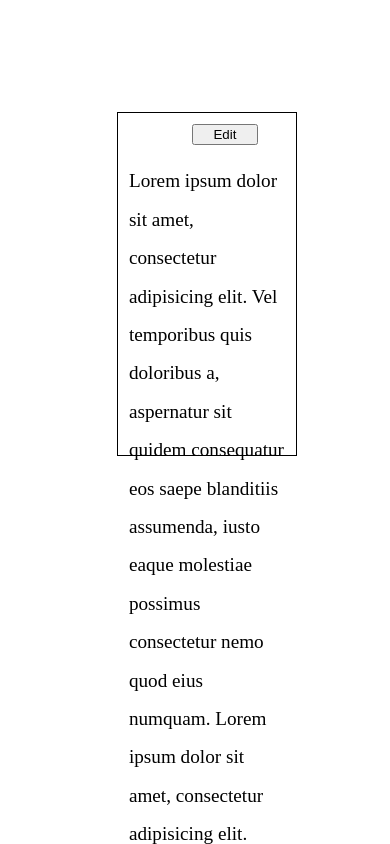
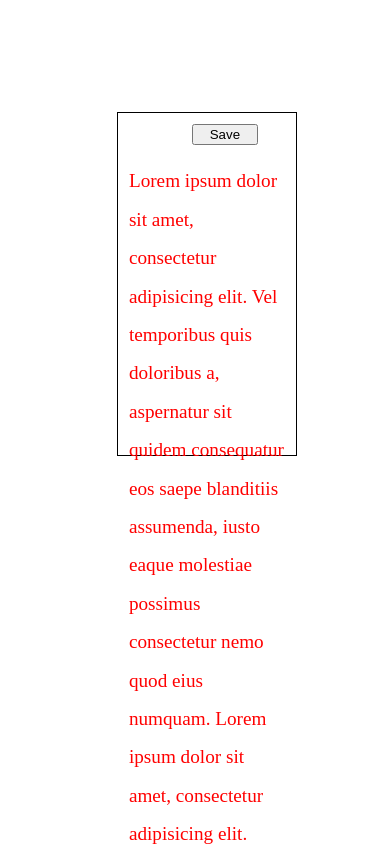
Before and after one commit to AsaToburen/make-editable, a plain HTML site: page index.html in a window 390 px wide. Both pictures are taken after a click on the button "Edit". Shown: the top 844 px of the page. Drawn offline with nearby package versions, Linux system fonts and the light colour scheme.

Commit message:
added directives and editableText

```diff
--- a/editApp.js
+++ b/editApp.js
@@ -1,15 +1,9 @@
 angular.module('editApp', [])
-  .directive('makeEditable', function($sce) {
+  .directive('makeEditable', function() {
     return {
-      template: '<input type="button" value="Edit" ng-show="!editable"><input type="button" value="Save" ng-show="editable"><span ng-transclude></span>',
+      template: '<input ng-init="editable=false" type="button" value="Edit" ng-click="editable=true" ng-show="!editable"><input type="button" value="Save" ng-click="editable=false" ng-show="editable"><span ng-transclude contenteditable="{{editable}}" ng-class="{ \'editable\': editable}"></span>',
       restrict: 'A',
       replace: false,
-      transclude: true,
-      link: function ($scope, element, attrs) {
-        var editable = false;
-        //element.on('click', function() {
-        //
-        //});
-      }
+      transclude: true
     };
   });
--- a/style.css
+++ b/style.css
@@ -25,6 +25,10 @@ body div p {
   margin-top: 2em;
 }
 
+.editable {
+  color: red;
+}
+
 body div input {
   float: right;
   border-radius: none;
```
